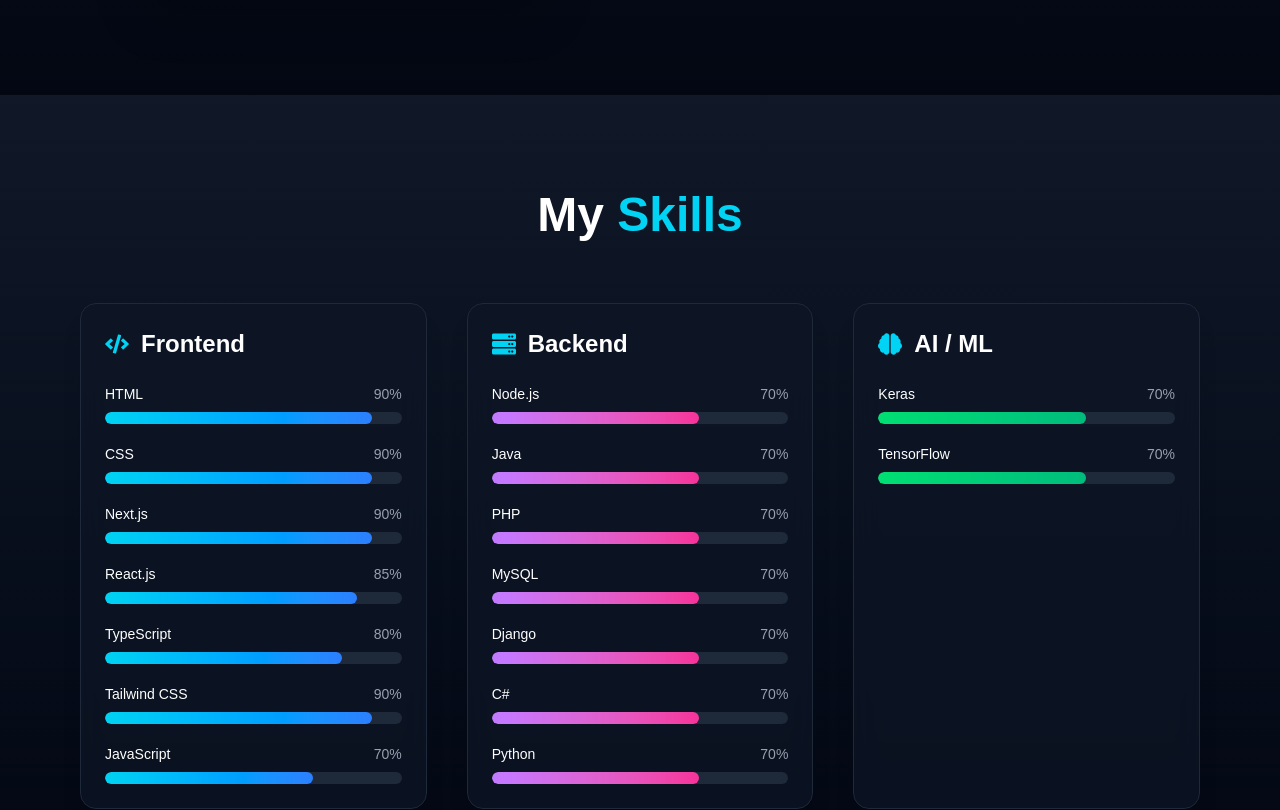
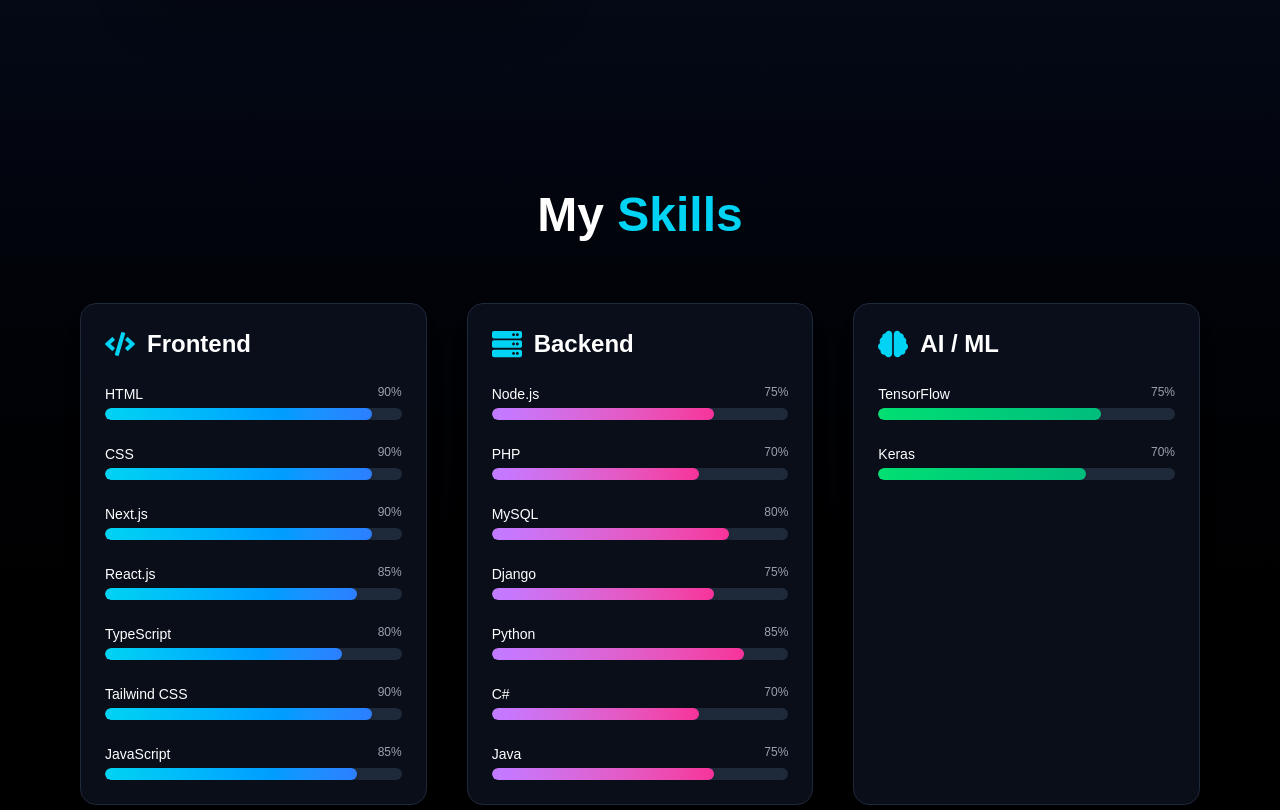
Before and after one commit to Khushbumandal2060/Portfolio, a Next.js app in the folder portfolio-ts/: page / in a window 1280 px wide. Shown: the part 1495-2305 px from the top of the page. Built offline with nearby package versions, Linux system fonts and the light colour scheme.

Commit message:
updated in skills

```diff
--- a/portfolio-ts/src/components/Skills.tsx
+++ b/portfolio-ts/src/components/Skills.tsx
@@ -6,7 +6,7 @@
 const skillCategories = [
   {
     title: "Frontend",
-    icon: <FaCode />,
+    icon: FaCode,
     gradient: "from-cyan-400 to-blue-500",
     skills: [
       { name: "HTML", level: 90 },
@@ -15,86 +15,100 @@
       { name: "React.js", level: 85 },
       { name: "TypeScript", level: 80 },
       { name: "Tailwind CSS", level: 90 },
-      { name: "JavaScript", level: 70 },
+      { name: "JavaScript", level: 85 },
     ],
   },
   {
     title: "Backend",
-    icon: <FaServer />,
+    icon: FaServer,
     gradient: "from-purple-400 to-pink-500",
     skills: [
-      { name: "Node.js", level: 70 },
-      { name: "Java", level: 70 },
+      { name: "Node.js", level: 75 },
       { name: "PHP", level: 70 },
-      { name: "MySQL", level: 70 },
-      { name: "Django", level: 70 },
+      { name: "MySQL", level: 80 },
+      { name: "Django", level: 75 },
+      { name: "Python", level: 85 },
       { name: "C#", level: 70 },
-      { name: "Python", level: 70 },
+      { name: "Java", level: 75 },
     ],
   },
   {
     title: "AI / ML",
-    icon: <FaBrain />,
+    icon: FaBrain,
     gradient: "from-green-400 to-emerald-500",
     skills: [
+      { name: "TensorFlow", level: 75 },
       { name: "Keras", level: 70 },
-      { name: "TensorFlow", level: 70 },
     ],
   },
 ];
 
 const Skills = forwardRef<HTMLElement>((props, ref) => {
   return (
-    <section ref={ref} id="skills" className="py-24 bg-gradient-to-b from-gray-900 to-gray-950 text-white px-6 md:px-20">
-
+    <section
+      ref={ref}
+      id="skills"
+      className="py-24 bg-gradient-to-b from-gray-950 to-black text-white px-6 md:px-20"
+    >
       {/* Heading */}
-      <h2 className="text-4xl md:text-5xl font-bold mb-16 text-center">
+      <h2 className="text-4xl md:text-5xl font-bold text-center mb-16">
         My <span className="text-cyan-400">Skills</span>
       </h2>
 
-      {/* Cards */}
-      <div className="grid grid-cols-1 md:grid-cols-3 gap-10 max-w-6xl mx-auto">
-        {skillCategories.map((category, index) => (
+      {/* Grid */}
+      <div className="grid md:grid-cols-3 gap-10 max-w-6xl mx-auto">
+        {skillCategories.map((category, index) => {
+          const Icon = category.icon;
+
+          return (
             <motion.div
               key={category.title}
               initial={{ opacity: 0, y: 40 }}
               whileInView={{ opacity: 1, y: 0 }}
-            transition={{ duration: 0.6, delay: index * 0.2 }}
-            className="relative p-6 rounded-2xl bg-gray-900/60 backdrop-blur-lg border border-gray-800 hover:border-cyan-400 transition duration-300 shadow-xl hover:shadow-cyan-500/10"
+              transition={{ duration: 0.5, delay: index * 0.2 }}
+              className="group relative p-6 rounded-2xl bg-gray-900/60 backdrop-blur-lg border border-gray-800 hover:border-cyan-400 transition shadow-xl hover:shadow-cyan-500/20"
             >
-            {/* ICON + TITLE */}
+              {/* Header */}
               <div className="flex items-center gap-3 mb-6">
-              <div className="text-2xl text-cyan-400">{category.icon}</div>
+                <div className="text-3xl text-cyan-400 group-hover:scale-110 transition">
+                  <Icon />
+                </div>
+
                 <h3 className="text-2xl font-bold">{category.title}</h3>
               </div>
 
               {/* Skills */}
-            <div className="space-y-5">
+              <div className="space-y-6">
                 {category.skills.map((skill) => (
                   <div key={skill.name}>
-                  <div className="flex justify-between mb-2">
-                    <span className="text-sm font-medium">{skill.name}</span>
-                    <span className="text-sm text-gray-400">{skill.level}%</span>
+                    <div className="flex justify-between mb-1">
+                      <span className="text-sm font-medium">
+                        {skill.name}
+                      </span>
+                      <span className="text-xs text-gray-400">
+                        {skill.level}%
+                      </span>
                     </div>
-                  <div className="w-full h-3 bg-gray-800 rounded-full overflow-hidden">
+
+                    {/* Bar */}
+                    <div className="h-3 bg-gray-800 rounded-full overflow-hidden">
                       <motion.div
                         initial={{ width: 0 }}
                         whileInView={{ width: `${skill.level}%` }}
                         transition={{ duration: 1 }}
-                      className={`h-3 rounded-full bg-gradient-to-r ${category.gradient}`}
+                        className={`h-full rounded-full bg-gradient-to-r ${category.gradient} shadow-lg`}
                       />
                     </div>
                   </div>
                 ))}
               </div>
-
             </motion.div>
-        ))}
+          );
+        })}
       </div>
     </section>
   );
 });
 
 Skills.displayName = "Skills";
-
 export default Skills;
```
Lines whose indentation alone changed are shown as unchanged.
